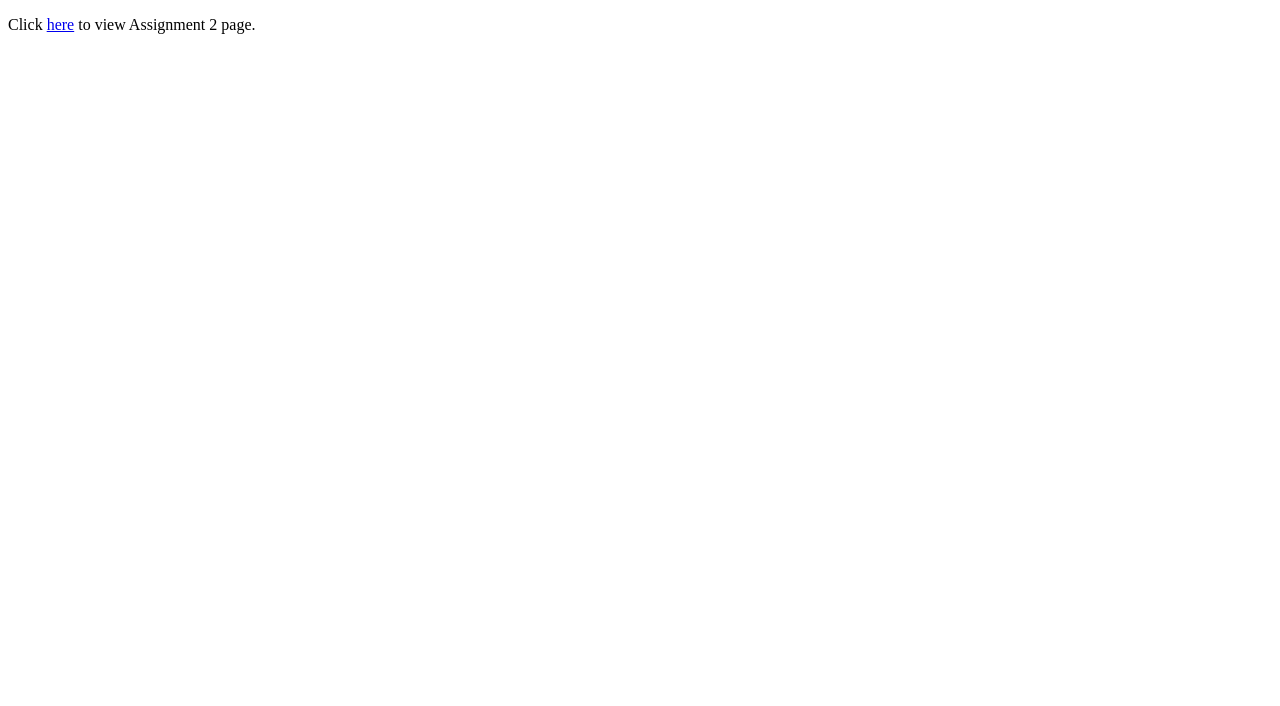
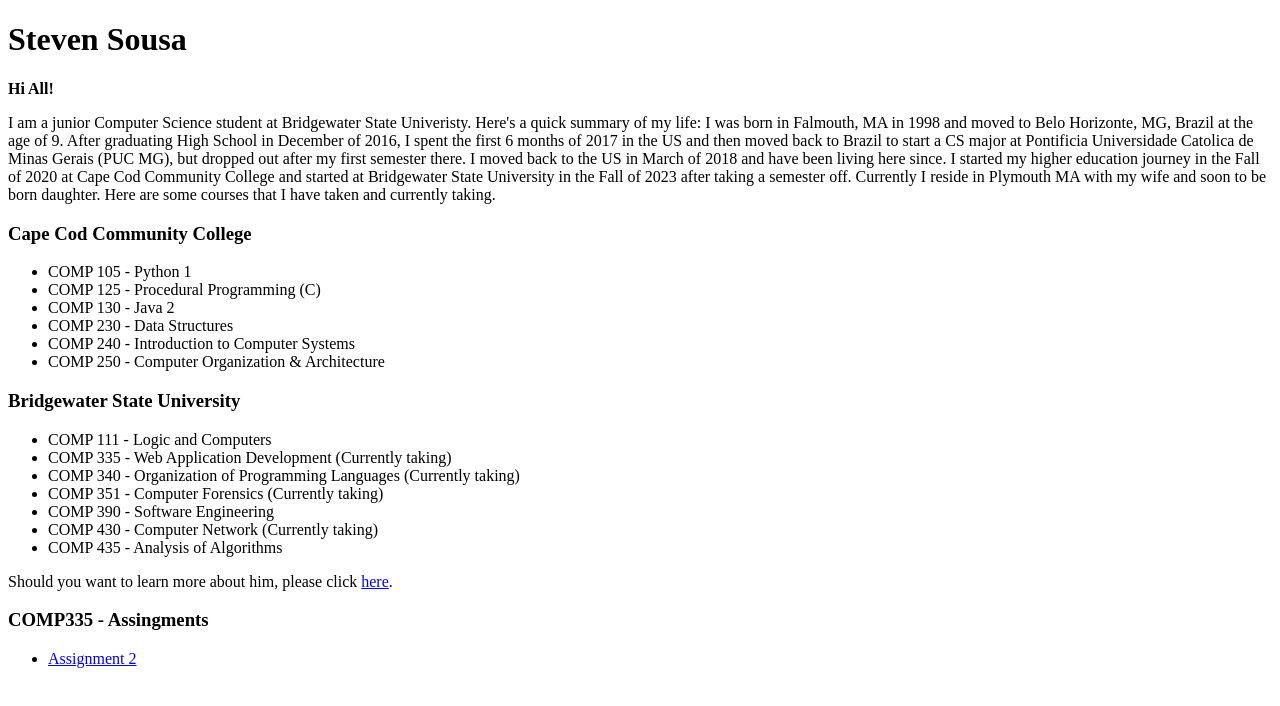
Before and after one commit to Stevensousa67/stevensousa67.github.io, a plain HTML site: page index.html in a window 1280 px wide. Drawn offline with Linux system fonts and the light colour scheme.

Commit message:
updated index.html

```diff
--- a/index.html
+++ b/index.html
@@ -1,11 +1,48 @@
 <!DOCTYPE html>
-<html lang="en">
-<head>
-    <meta charset="UTF-8">
-    <meta name="viewport" content="width=device-width, initial-scale=1.0">
-    <title>Home</title>
-</head>
-<body>
-    <p>Click <a href="project.html">here</a> to view Assignment 2 page.</p>
-</body>
+<html>
+	<head lang="en">
+		<meta charset="utf-8">
+		<title>About Steven Sousa</title>
+
+	</head>
+
+    <body>
+        <!---This is a comment-->
+        <h1>Steven Sousa</h1>
+        <b>Hi All!</b>
+        <p>I am a junior Computer Science student at Bridgewater State Univeristy. Here's a quick summary of my life:
+            I was born in Falmouth, MA in 1998 and moved to Belo Horizonte, MG, Brazil at the age of 9. After graduating High School in December of 2016,
+            I spent the first 6 months of 2017 in the US and then moved back to Brazil to start a CS major at Pontificia Universidade Catolica de Minas Gerais (PUC MG),
+            but dropped out after my first semester there. I moved back to the US in March of 2018 and have been living here since. I started my higher education journey in the Fall of 2020 at Cape Cod Community College
+            and started at Bridgewater State University in the Fall of 2023 after taking a semester off. Currently I reside in Plymouth MA with my wife and soon to be born daughter.
+            Here are some courses that I have taken and currently taking.
+        </p>
+        <h3>Cape Cod Community College</h3>
+        <ul>
+           <li>COMP 105 - Python 1</li>
+           <li>COMP 125 - Procedural Programming (C)</li>
+           <li>COMP 130 - Java 2</li>
+           <li>COMP 230 - Data Structures</li>
+           <li>COMP 240 - Introduction to Computer Systems</li>
+           <li>COMP 250 - Computer Organization & Architecture</li>
+        </ul>
+        <h3>Bridgewater State University</h3>
+        <ul>
+            <li>COMP 111 - Logic and Computers </li>
+            <li>COMP 335 - Web Application Development (Currently taking)</li>
+            <li>COMP 340 - Organization of Programming Languages (Currently taking)</li>
+            <li>COMP 351 - Computer Forensics (Currently taking)</li>
+            <li>COMP 390 - Software Engineering</li>
+            <li>COMP 430 - Computer Network (Currently taking)</li>
+            <li>COMP 435 - Analysis of Algorithms</li>
+         </ul>
+
+         <p>Should you want to learn more about him, please click <a href="https://stevensousa67.github.io/Personal-Website/"> here</a>.</p>
+         <h3>COMP335 - Assingments</h3>
+         <nav>
+            <ul>
+                <li><a href="project.html">Assignment 2</a></li>
+            </ul>
+         </nav>
+    </body>
 </html>
```
